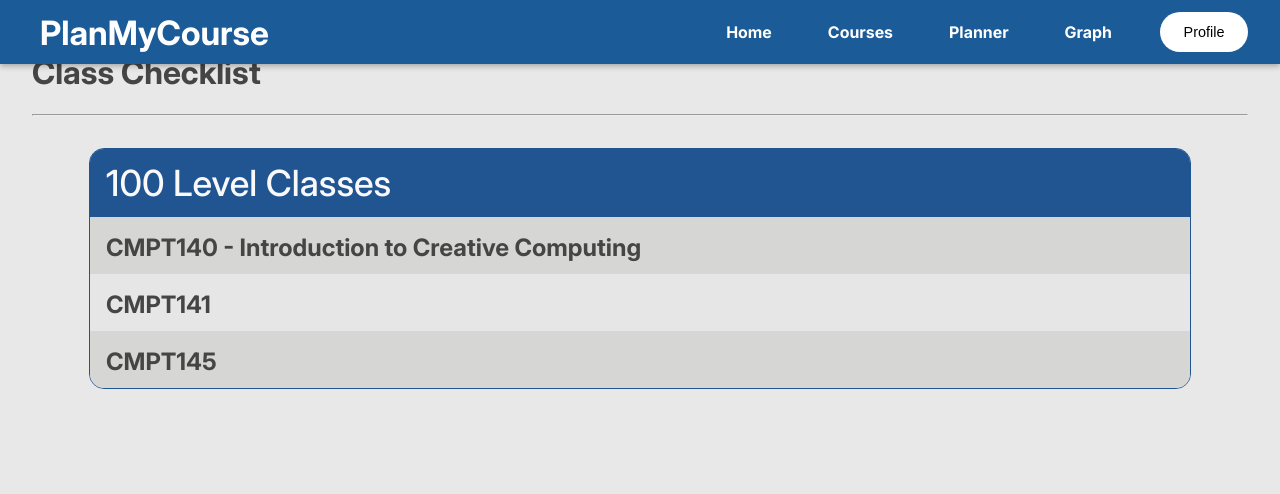
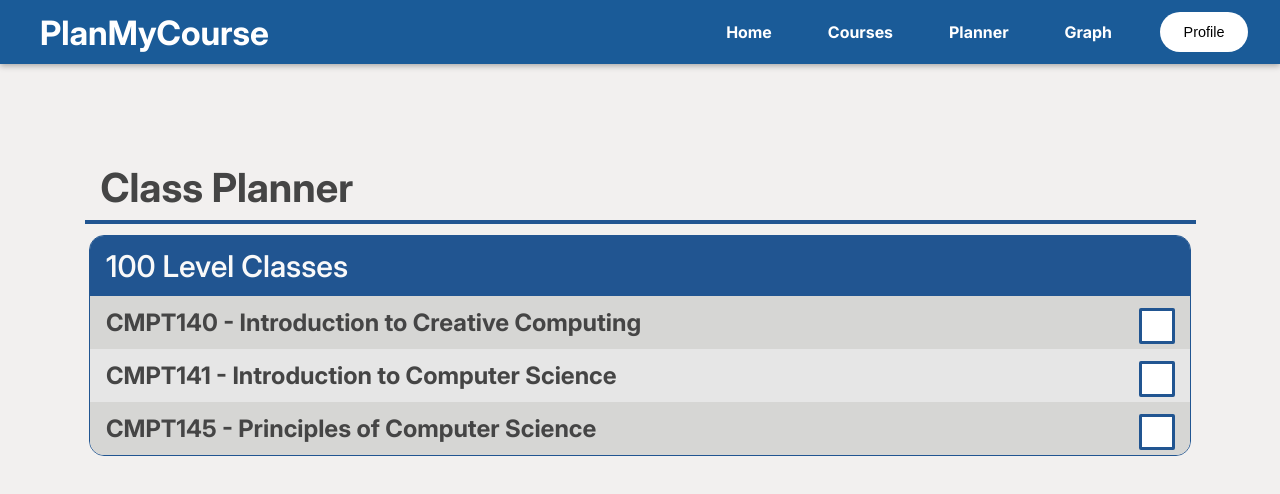
Before and after one commit to spookyoo/PlanMyCourse, a React app in the folder frontend/: page /planner in a window 1280 px wide. Shown: the top 494 px of the page. Built offline with nearby package versions, Linux system fonts and the light colour scheme; the HTML template or start-up script is replaced by a standard one.

Commit message:
Partially completed PlannerPage
- Implemented AccordionClass.jsx/.css

```diff
--- a/frontend/src/app/pages/PlannerPage.css
+++ b/frontend/src/app/pages/PlannerPage.css
@@ -1,5 +1,25 @@
-body {
-  background-color: #e8e8e8;
-  margin: 0;
-  padding: 0;
+.content {
+  display: flex;
+  flex-direction: column;
 }
+
+.planner-header {
+  width: 100%;
+  max-width: 1111px;
+  margin: 4rem auto -1rem auto;
+}
+
+.planner-header h1 {
+  padding-top: 40px;
+  padding-left: 16px;
+  margin-bottom: 0px;
+  font-size: 40px;
+  font-weight: bold;
+}
+
+.planner-header hr {
+  /* margin-top: 2px; */
+  height: 4px;
+  border: none;
+  background-color: #215591;
+}
--- a/frontend/src/app/pages/PlannerPage.jsx
+++ b/frontend/src/app/pages/PlannerPage.jsx
@@ -7,11 +7,14 @@ function PlannerPage() {
     <>
         <Navbar />
         <div className="content">
-            <h1>Class Checklist</h1>
-            <hr></hr>
-            <div className="class-sections"></div>
+            <div className="planner-header">
+                <h1>Class Planner</h1>
+                <hr></hr>
+            </div>
+            <div className="class-sections">
+                <Accordion />
+            </div>
         </div>
-        <Accordion />
     </>
   )
 }
--- a/frontend/src/components/Planner/Accordion.css
+++ b/frontend/src/components/Planner/Accordion.css
@@ -1,7 +1,7 @@
 .accordion {
   width: 100%;
   max-width: 1100px;
-  margin: 2rem auto;
+  margin: 1.2rem auto;
   border: 1px solid #215591;
   border-radius: 15px;
   overflow: hidden;
@@ -16,8 +16,8 @@
   cursor: pointer;
   display: flex;
   justify-content: space-between;
-  font-size: 36px;
-  font-weight: 500;
+  font-size: 30px;
+  font-weight: 555;
 }
 
 .accordion-body {
@@ -26,7 +26,7 @@
 }
 
 .accordion-body.expanded {
-  max-height: 500px;
+  max-height: 5000px;
 }
 
 .accordion-classes {
@@ -36,6 +36,8 @@
 
 .accordion-class {
   padding: 0.75rem 1rem;
+  display: flex;
+  justify-content: space-between;
 }
 
 .accordion-class:nth-child(odd) {
@@ -49,3 +51,62 @@
 .accordion-class p {
   margin: 0.25rem 0 0;
 }
+
+.accordion-class-checkbox {
+  display: block;
+  position: relative;
+  padding-left: 35px;
+  cursor: pointer;
+}
+
+.accordion-class-checkbox input {
+  position: absolute;
+  opacity: 0;
+  cursor: pointer;
+  height: 0;
+  width: 0;
+}
+
+.checkmark {
+  position: absolute;
+  top: 0;
+  left: 0;
+  height: 30px;
+  width: 30px;
+  background-color: #fff;
+  border: 3px solid #215591;
+  border-radius: 2px;
+  transition: background-color 0.3s ease, border-color 0.3s ease;
+}
+
+.accordion-class-checkbox:hover input ~ .checkmark {
+  background-color: #ccc;
+}
+
+.accordion-class-checkbox input:checked ~ .checkmark {
+  background-color: #215591;
+}
+
+.checkmark:after {
+  content: "";
+  position: absolute;
+  display: none;
+  transition: opacity 0.3s ease;
+}
+
+.accordion-class-checkbox input:checked ~ .checkmark:after {
+  display: block;
+}
+
+.accordion-class-checkbox .checkmark:after {
+  left: 10px;
+  top: 2px;
+  width: 8px;
+  height: 18px;
+  border: solid white;
+  border-width: 0 4px 4px 0;
+  -webkit-transform: rotate(45deg);
+  -ms-transform: rotate(45deg);
+  transform: rotate(45deg);
+  transition: opacity 0.3s ease;
+}
--- a/frontend/src/components/Planner/Accordion.jsx
+++ b/frontend/src/components/Planner/Accordion.jsx
@@ -1,5 +1,6 @@
 import { useState } from 'react'
 import './Accordion.css'
+import Class from './AccordionClass'
 
 function Accordion() {
   const [isExpanded, setIsExpanded] = useState(true);
@@ -11,15 +12,9 @@ function Accordion() {
         </div>
         <div className={`accordion-body ${isExpanded ? "expanded" : ""}`}>
             <div className="accordion-classes">
-                <div className="accordion-class">
-                    <p>CMPT140 - Introduction to Creative Computing</p>
-                </div>
-                <div className="accordion-class">
-                    <p>CMPT141</p>
-                </div>
-                <div className="accordion-class">
-                    <p>CMPT145</p>
-                </div>
+                <Class title="CMPT140 - Introduction to Creative Computing"/>
+                <Class title="CMPT141 - Introduction to Computer Science"/>
+                <Class title="CMPT145 - Principles of Computer Science"/>
             </div>
         </div>
     </div>
--- /dev/null
+++ b/frontend/src/components/Planner/AccordionClass.jsx
@@ -0,0 +1,16 @@
+import './Accordion.css'
+
+function AccordionClass({title}) {
+
+  return (
+    <div className="accordion-class">
+        <span>{title}</span>
+        <label class="accordion-class-checkbox">
+            <input type="checkbox"></input>
+            <span class="checkmark"></span>
+        </label>
+    </div>
+  );
+};
+
+export default AccordionClass;
```
